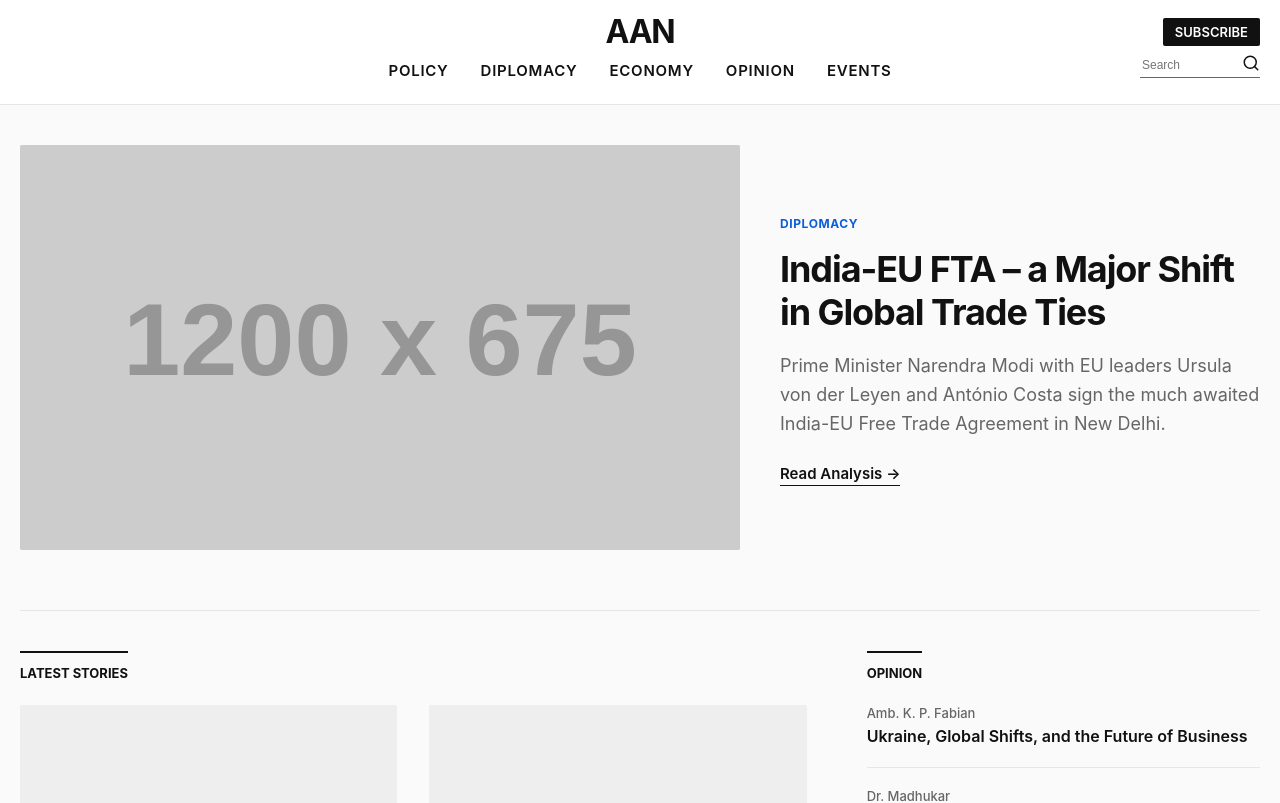
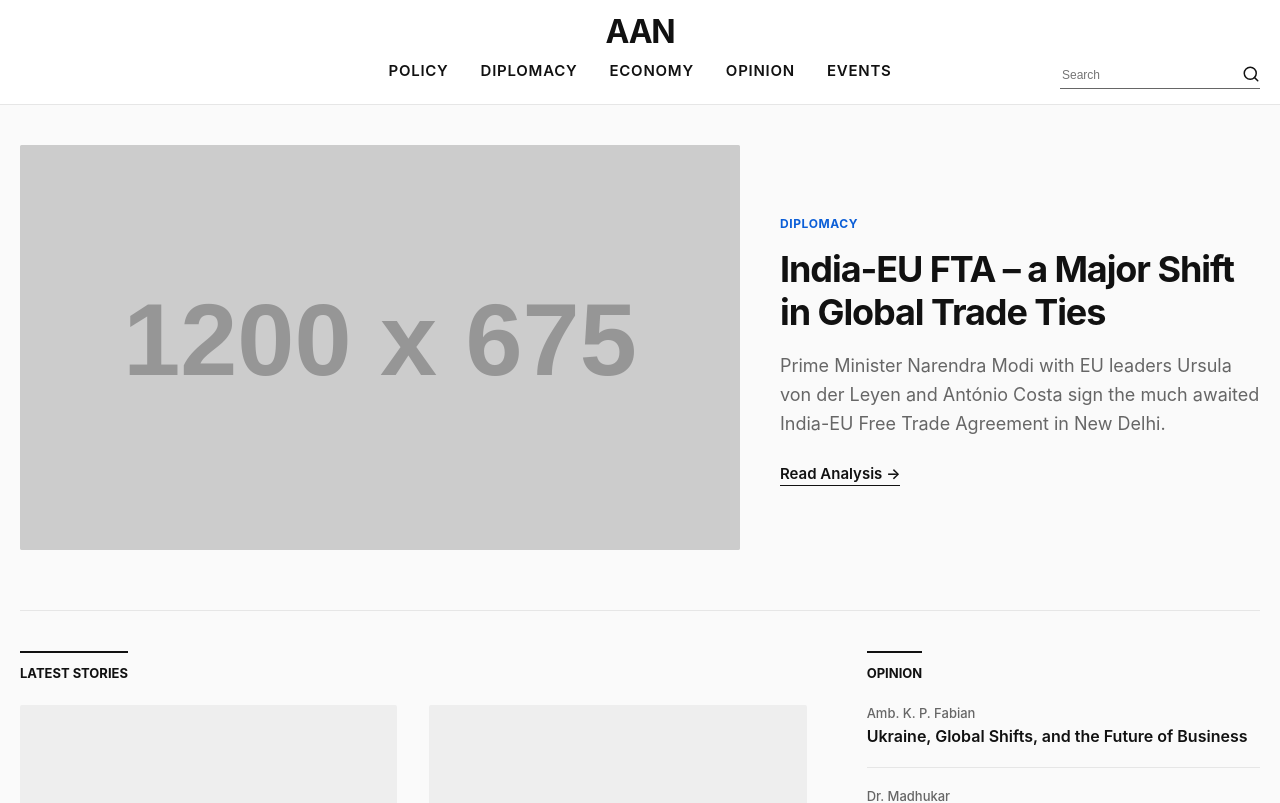
Before and after one commit to raheescwc2020/AfroAsian, a React (Vite) app: page / in a window 1280 px wide. Shown: the top 803 px of the page. Built offline with nearby package versions, Linux system fonts and the light colour scheme.

Commit message:
search_box

```diff
--- a/src/components/Header.jsx
+++ b/src/components/Header.jsx
@@ -70,7 +70,7 @@ const Header = () => {
 
         {/* 4. RIGHT PANEL (Desktop Only) */}
         <div className="aan-right-panel">
-          <Link to="/subscribe" className="aan-subscribe-btn">Subscribe</Link>
+
           <div className="aan-mini-search">
             <input type="text" placeholder="Search" />
             <button><SearchIcon /></button>
--- a/src/index.css
+++ b/src/index.css
@@ -77,7 +77,7 @@
 
   /* Right Panel (Subscribe + Search) */
   .aan-right-panel {
-    position: absolute; right: 20px; top: 50%; transform: translateY(-50%);
+    position: absolute; right: 20px; top: 90%; transform: translateY(-50%);
     display: flex; flex-direction: column; align-items: flex-end; gap: 8px;
   }
   .aan-subscribe-btn {
@@ -86,7 +86,7 @@
   }
   .aan-mini-search {
     display: flex; align-items: center; border-bottom: 1px solid var(--gray);
-    padding-bottom: 2px; width: 120px;
+    padding-bottom: 2px; width: 200px;
   }
   .aan-mini-search input {
     border: none; background: transparent; font-size: 12px; width: 100%; outline: none;
```
